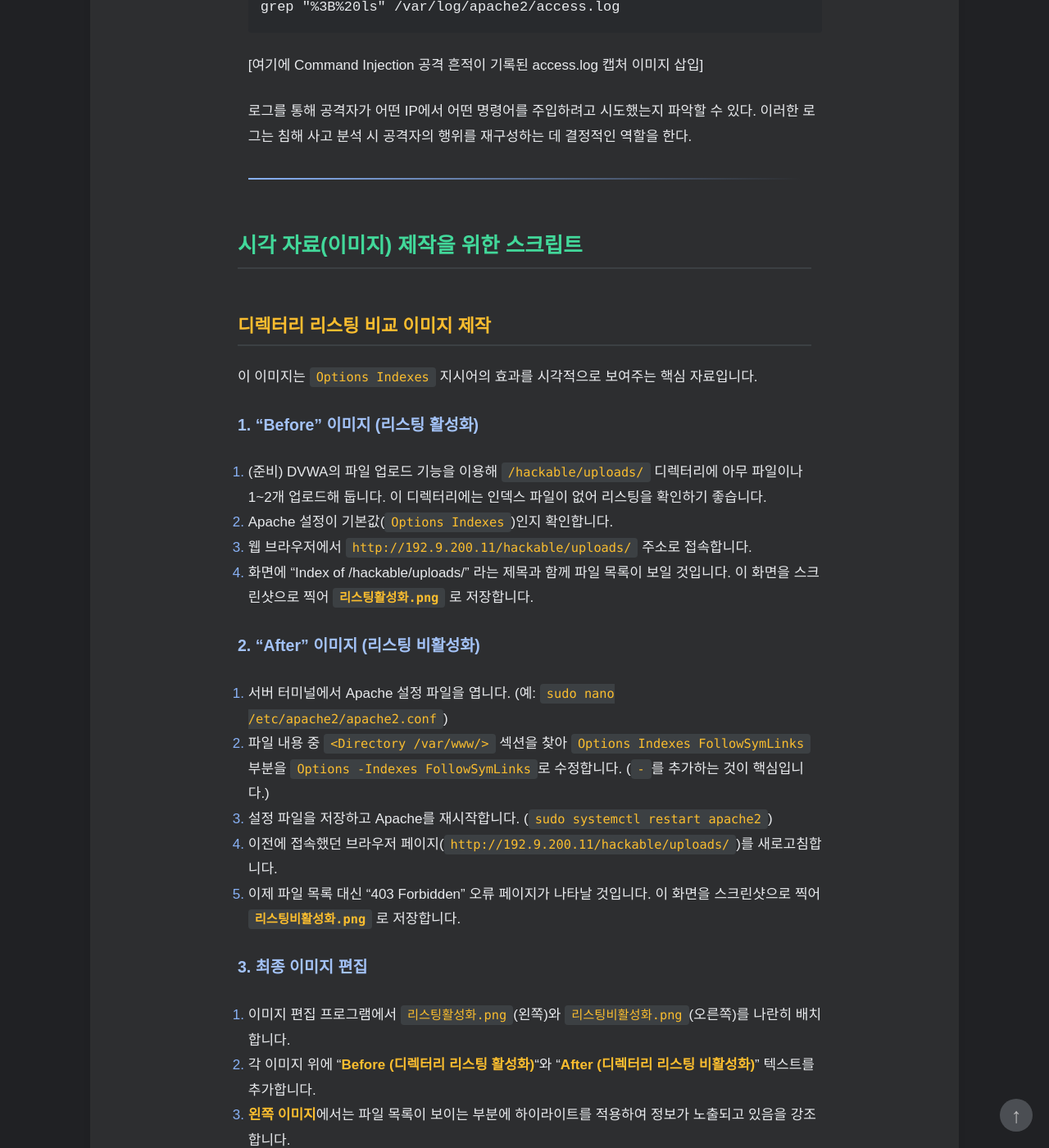
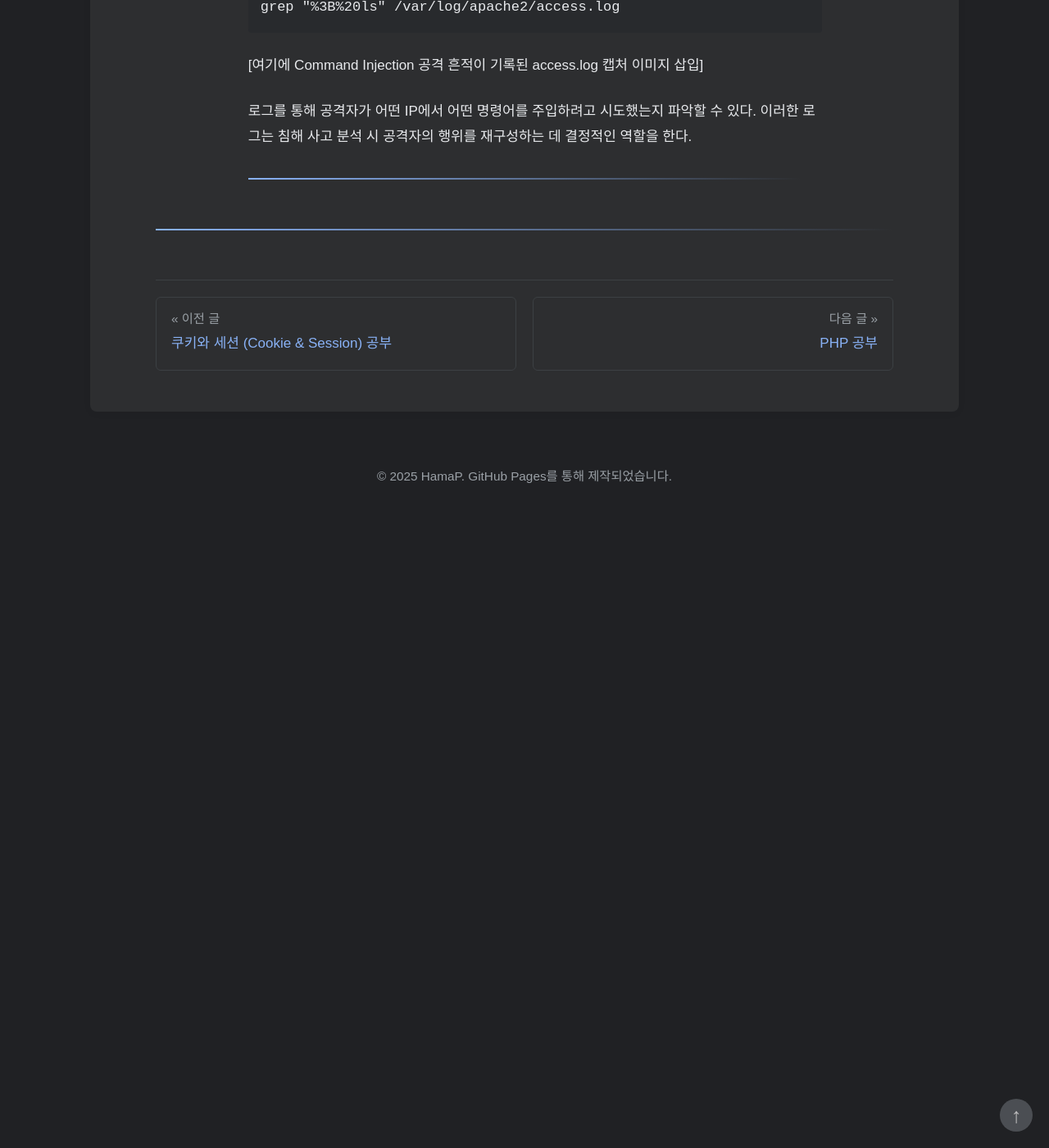
Before and after one commit to HamaP0/HamaP0.github.io, a Jekyll site: the page built from _posts/2025-09-08-Apache_study.md, in a window 1280 px wide and 1400 px high, scrolled down 3370 px. Shown: the whole window at 82% size. Built offline with Jekyll 4.4.1, drawn with Linux system fonts in a browser that asks for light colours; some web fonts are replaced; after the commit the page ends 4000 px from its top, so only the background shows below that; some of the changed text lies outside the part shown.

Commit message:
Update 2025-09-08-Apache_study.md

```diff
--- a/_posts/2025-09-08-Apache_study.md
+++ b/_posts/2025-09-08-Apache_study.md
@@ -82,52 +82,3 @@ Apache 로그 파일, 특히 접근 로그(**`access.log`**)는 정상적인 서
     로그를 통해 공격자가 어떤 IP에서 어떤 명령어를 주입하려고 시도했는지 파악할 수 있다. 이러한 로그는 침해 사고 분석 시 공격자의 행위를 재구성하는 데 결정적인 역할을 한다.
 
 <hr class="short-rule">
-
-
-
-
-
-### 시각 자료(이미지) 제작을 위한 스크립트
-
-#### **디렉터리 리스팅 비교 이미지 제작**
-
-이 이미지는 `Options Indexes` 지시어의 효과를 시각적으로 보여주는 핵심 자료입니다.
-
-**1. "Before" 이미지 (리스팅 활성화)**
-
-1.  (준비) DVWA의 파일 업로드 기능을 이용해 `/hackable/uploads/` 디렉터리에 아무 파일이나 1~2개 업로드해 둡니다. 이 디렉터리에는 인덱스 파일이 없어 리스팅을 확인하기 좋습니다.
-2.  Apache 설정이 기본값(`Options Indexes`)인지 확인합니다.
-3.  웹 브라우저에서 `http://192.9.200.11/hackable/uploads/` 주소로 접속합니다.
-4.  화면에 "Index of /hackable/uploads/" 라는 제목과 함께 파일 목록이 보일 것입니다. 이 화면을 스크린샷으로 찍어 **`리스팅활성화.png`** 로 저장합니다.
-
-**2. "After" 이미지 (리스팅 비활성화)**
-
-1.  서버 터미널에서 Apache 설정 파일을 엽니다. (예: `sudo nano /etc/apache2/apache2.conf`)
-2.  파일 내용 중 `<Directory /var/www/>` 섹션을 찾아 `Options Indexes FollowSymLinks` 부분을 `Options -Indexes FollowSymLinks`로 수정합니다. (`-`를 추가하는 것이 핵심입니다.)
-3.  설정 파일을 저장하고 Apache를 재시작합니다. (`sudo systemctl restart apache2`)
-4.  이전에 접속했던 브라우저 페이지(`http://192.9.200.11/hackable/uploads/`)를 새로고침합니다.
-5.  이제 파일 목록 대신 "403 Forbidden" 오류 페이지가 나타날 것입니다. 이 화면을 스크린샷으로 찍어 **`리스팅비활성화.png`** 로 저장합니다.
-
-**3. 최종 이미지 편집**
-
-1.  이미지 편집 프로그램에서 `리스팅활성화.png`(왼쪽)와 `리스팅비활성화.png`(오른쪽)를 나란히 배치합니다.
-2.  각 이미지 위에 "**Before (디렉터리 리스팅 활성화)**"와 "**After (디렉터리 리스팅 비활성화)**" 텍스트를 추가합니다.
-3.  **왼쪽 이미지**에서는 파일 목록이 보이는 부분에 하이라이트를 적용하여 정보가 노출되고 있음을 강조합니다.
-4.  **오른쪽 이미지**에서는 "403 Forbidden" 오류 메시지에 하이라이트를 적용하여 접근이 성공적으로 차단되었음을 보여줍니다.
-5.  수정된 이미지를 저장하여 게시글에 삽입합니다.
-
-    #### **로그 파일 분석 이미지 제작**
-
-##### **1. Sqlmap 공격 로그 이미지:**
-1.  Target 서버에서 `sqlmap`을 이용한 SQL Injection 공격을 수행한다.
-2.  공격이 끝난 후, Target 서버의 터미널에서 `grep "UNION" /var/log/apache2/access.log` 명령어를 실행한다.
-3.  `sqlmap`이 생성한 `UNION SELECT` 구문이 포함된 여러 줄의 로그가 출력될 것이다. 이 터미널 화면을 스크린샷으로 찍는다.
-4.  이미지 편집 프로그램을 사용하여 `grep` 명령어와, 결과로 출력된 로그 라인들, 특히 URL 인코딩된 `UNION SELECT` 부분에 하이라이트를 적용하여 저장한다.
-
-##### **2. Command Injection 공격 로그 이미지:**
-1.  Target 서버의 DVWA `Command Injection` 페이지에서 `127.0.0.1; ls -l` 과 같은 공격을 수행한다.
-2.  Target 서버의 터미널에서 `grep "%3B" /var/log/apache2/access.log` 명령어를 실행한다.
-3.  공격에 사용된 페이로드(`...ip=127.0.0.1%3B+ls+-l...`)가 포함된 로그 라인이 출력될 것이다. 이 터미널 화면을 스크린샷으로 찍는다.
-4.  이미지에서 `grep` 명령어와 결과로 출력된 로그, 특히 URL 인코딩된 세미콜론(**`%3B`**)과 명령어(**`ls`**) 부분에 하이라이트를 적용하여 저장한다.
-
----
```
